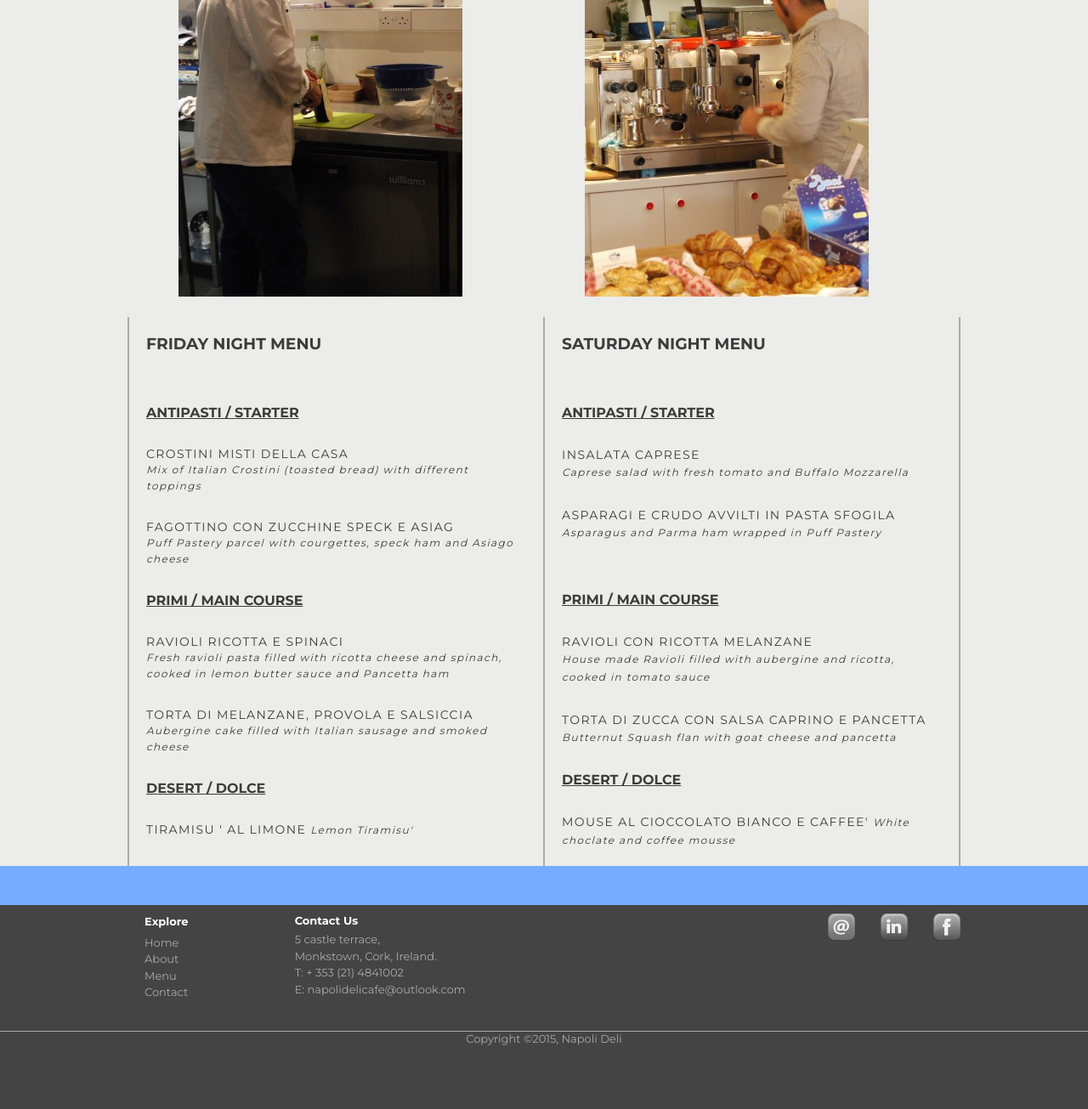
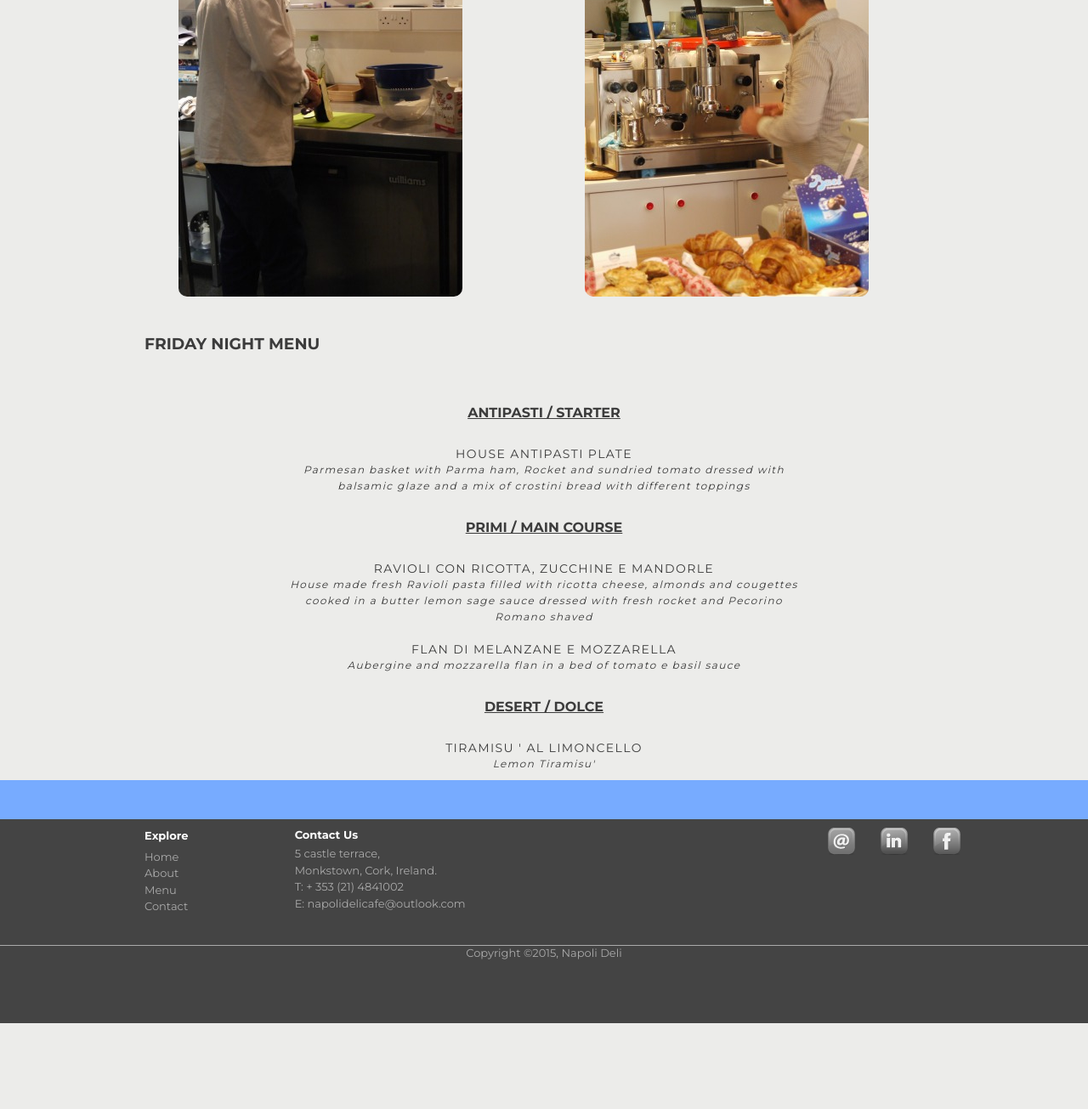
Before and after one commit to BrianCoveney/Napoli_StaticWeb, a PHP site: page /menu.html in a window 1280 px wide; the page is wider, and only the part inside the window is pictured. Shown: the part 351-1656 px from the top of that part at 85% size. After the commit the page ends 1555 px from the top of that part, so only its background shows below. Run offline with PHP 8.4, Linux system fonts and the light colour scheme.

Commit message:
Editing menu

```diff
--- a/index.html
+++ b/index.html
@@ -141,7 +141,7 @@
 
   <div id="main_wrapper">
     <aside id="aside_right">
-      <h2>Offerings</h2>
+      <h2>Italian Cafe</h2>
 
       <fieldset class="fieldset coffee_home">
         <h4>Coffee</h4>
--- a/js/global.js
+++ b/js/global.js
@@ -23,6 +23,7 @@ function initialize() {
       var myLatLng = new google.maps.LatLng(51.84701, -8.33440);
       var myOptions ={
         zoom: 15,
+        draggable: false,
         center: myLatLng,
       }
       var map = new google.maps.Map(
--- a/menu.html
+++ b/menu.html
@@ -6,8 +6,12 @@
   <meta name="description" content="Italian Cafe in the beautiful village of Monkstown Co. Cork. Enjoy our coffee, lunches and dinners. Come in for lunch anytime, or make a reservation for dinner.">
   <link rel="shortcut icon" href="images/favicon.png" type="image/x-icon" />
   <meta name=viewport content="width=device-width, initial-scale=1">
+  <link href="stylesheets/build/style.css" rel="stylesheet" type="text/css" >
+  <script src="js/build/global.min.js"></script>
+  <script src="js/myjquery.js" type="text/javascript"></script>
+  <link href='http://fonts.googleapis.com/css?family=Montserrat:700,400' rel='stylesheet' type='text/css'>
 
-  <link href='http://fonts.googleapis.com/css?family=Montserrat:700,400' rel='stylesheet' type='text/css'>
+  <style>#main_wrapper #aside_right{border: none;}</style>
 
   <script>
     (function(i,s,o,g,r,a,m){i['GoogleAnalyticsObject']=r;i[r]=i[r]||function(){
@@ -137,54 +141,24 @@
         </section>
 
         <div id="main_wrapper">
-          <article id="aside_left">
-            <h3>SATURDAY NIGHT MENU</h3>
-            <p class="text_asideR">
-              <h4 class="menu_title">ANTIPASTI / STARTER</h4>
-
-              <p class="menu_italian">INSALATA CAPRESE<br>
-                <i class="menu_english">Caprese salad with fresh tomato and Buffalo Mozzarella</i></p>
-
-                <p class="menu_italian">ASPARAGI E CRUDO AVVILTI IN PASTA SFOGILA<br>
-                 <i class="menu_english">Asparagus and Parma ham wrapped in Puff Pastery</i></p><br>
-
-                 <h4 class="menu_title">PRIMI / MAIN COURSE</h4>
-
-                 <p class="menu_italian">RAVIOLI CON RICOTTA MELANZANE<br>
-                  <i class="menu_english">House made Ravioli filled with aubergine and ricotta, cooked in tomato sauce</i></p>
-
-                  <p class="menu_italian">TORTA DI ZUCCA CON SALSA CAPRINO E PANCETTA<br>
-                    <i class="menu_english">Butternut Squash flan with goat cheese and pancetta</i></p>
-
-                    <h4 class="menu_title">DESERT / DOLCE</h4>
-
-                    <p class="menu_italian">MOUSE AL CIOCCOLATO BIANCO E CAFFEE'
-                      <i class="menu_english">White choclate and coffee mousse</i>
-                    </p>
-                  </article>
                   <aside id="aside_right">
                     <h3>FRIDAY NIGHT MENU</h3>
                     <p class="text_asideR">
                       <h4 class="menu_title">ANTIPASTI / STARTER</h4>
 
-                      <p class="menu_italian">CROSTINI MISTI DELLA CASA<br>
-                        <i class="menu_english">Mix of Italian Crostini (toasted bread) with different toppings</i></p>
-
-                        <p class="menu_italian">FAGOTTINO CON ZUCCHINE SPECK E ASIAG<br>
-                         <i class="menu_english">Puff Pastery parcel with courgettes, speck ham and Asiago cheese</i></p>
+                      <p class="menu_italian">HOUSE ANTIPASTI PLATE<br>
+                        <i class="menu_english">Parmesan basket with Parma ham, Rocket and sundried tomato dressed with balsamic glaze and a mix of crostini bread with different toppings</i></p>
 
                          <h4 class="menu_title">PRIMI / MAIN COURSE</h4>
+                         <p class="menu_italian">RAVIOLI CON RICOTTA, ZUCCHINE E MANDORLE <br>
+                          <i class="menu_english">House made fresh Ravioli pasta filled with ricotta cheese, almonds and cougettes cooked in a butter lemon sage sauce dressed with fresh rocket and Pecorino Romano shaved</i></p>
 
-                         <p class="menu_italian">RAVIOLI RICOTTA E SPINACI <br>
-                          <i class="menu_english">Fresh ravioli pasta filled with ricotta cheese and spinach, cooked in lemon
-                            butter sauce and Pancetta ham</i></p>
-
-                            <p class="menu_italian">TORTA DI MELANZANE, PROVOLA E SALSICCIA<br>
-                              <i class="menu_english">Aubergine cake filled with Italian sausage and smoked cheese</i></p>
+                            <p class="menu_italian">FLAN DI MELANZANE E MOZZARELLA<br>
+                              <i class="menu_english">Aubergine and mozzarella flan in a bed of tomato e basil sauce</i></p>
 
                               <h4 class="menu_title">DESERT / DOLCE</h4>
 
-                              <p class="menu_italian">TIRAMISU ' AL LIMONE
+                              <p class="menu_italian">TIRAMISU ' AL LIMONCELLO <br />
                                 <i class="menu_english">Lemon Tiramisu'</i>
                               </p>
 
@@ -223,8 +197,5 @@
                      <p class="cp_rights">Copyright ©2015, Napoli Deli</p>
                    </div>
                  </footer>
-                 <link href="stylesheets/build/style.css" rel="stylesheet" type="text/css" >
-                <script src="js/build/global.min.js"></script>
-                <script src="js/myjquery.js" type="text/javascript"></script>
                </body>
                </html>
--- a/sass/style.scss
+++ b/sass/style.scss
@@ -62,6 +62,8 @@ body{background-color:#ECECEA;}
 
 	.menu_title{
 		text-decoration: underline;
+		text-align: center;
+		margin-bottom: 20px;
 	}
 
 
@@ -69,6 +71,10 @@ body{background-color:#ECECEA;}
 		font-variant: small-caps;
 		font-size:14px;
 		color: #3c3c3c;
+		text-align: center;
+		max-width: 600px;
+		margin-bottom: 20px;
+		margin: 0 auto;
 
 		.menu_english{
 			font-variant: normal;
@@ -304,8 +316,8 @@ body{background-color:#ECECEA;}
 
 .menuPage_img
 {
-
 	margin: 20px 80px 20px 60px;
+	border-radius: 10px;
 }
 
 
@@ -562,6 +562,9 @@ textarea{
 
 	#main_wrapper
 	{
+
+		#main_content .coffeeImg{display:none;}
+
 		#aside_left
 		{
 			border-top: $borderLight;
```
Also changed, not shown: other parts of sass/style.scss (+17 -23 lines), about.html (+3 -4 lines), js/build/global.min.js, stylesheets/build/style.css.
